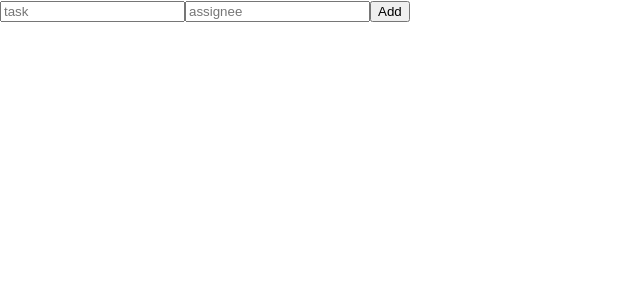
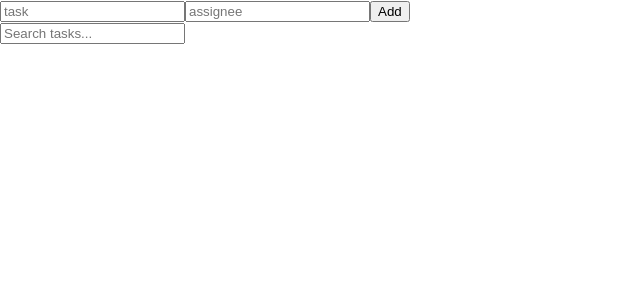
Before and after one commit to shebli91/todo-list-app-ReactJs, a React (Create React App) app: page / in a window 1280 px wide. Shown: the top 300 px of the page, without its empty margins (0-640 px from the left). Built offline with nearby package versions, Linux system fonts and the light colour scheme.

Commit message:
adding the ability to Search through the tasks

```diff
--- a/src/App.js
+++ b/src/App.js
@@ -68,6 +68,33 @@ function TaskListRender({ tasks }) {
   );
 }
 
+function TaskSearch({ tasks }) {
+  const [searchText, setSearchText] = useState("");
+
+  const handleSearch = (e) => {
+    setSearchText(e.target.value);
+  };
+
+  const filteredTasks = tasks.filter(
+    (task) =>
+      task.task.toLowerCase().includes(searchText.toLowerCase()) ||
+      task.assignee.toLowerCase().includes(searchText.toLowerCase())
+  );
+
+  return (
+    <div>
+      <input
+        type="text"
+        value={searchText}
+        onChange={handleSearch}
+        placeholder="Search tasks..."
+      />
+      {/* Render the filtered tasks using TaskListRender component */}
+      <TaskListRender tasks={filteredTasks} />
+    </div>
+  );
+}
+
 function App() {
   // Array of tasks
   const [tasks, setTasks] = useState([]);
@@ -80,10 +107,11 @@ function App() {
 
   return (
     <div>
-      {/*render the todo form  from component*/}
+      {/*render the main form from (TodoForm) component*/}
       <TodoForm onAddTask={handleAddTask} />
-      {/*render the tasks form tasks component*/}
-      <TaskListRender tasks={tasks} />
+      {/* Render the search box  from TaskSearch component */}
+      <TaskSearch tasks={tasks} />
+      {/*render the tasks form (TaskListRender) component*/}
     </div>
   );
 }
```
